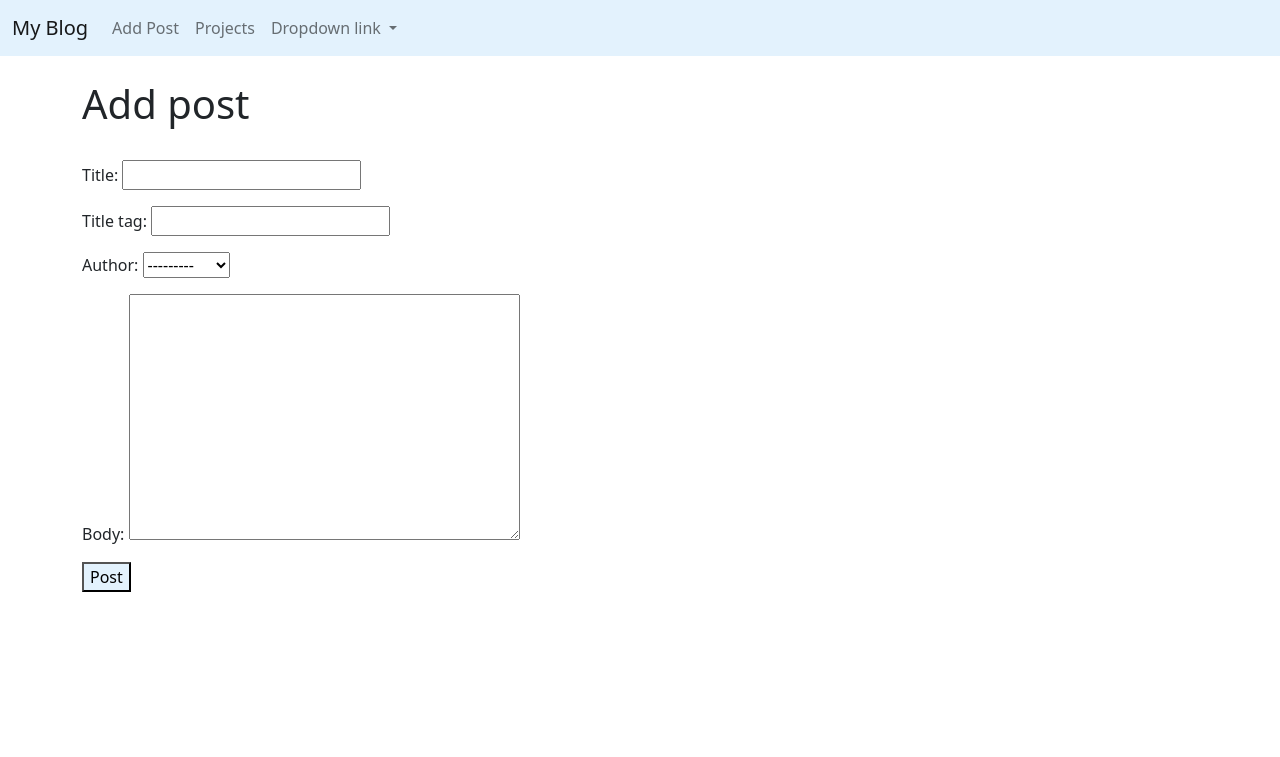
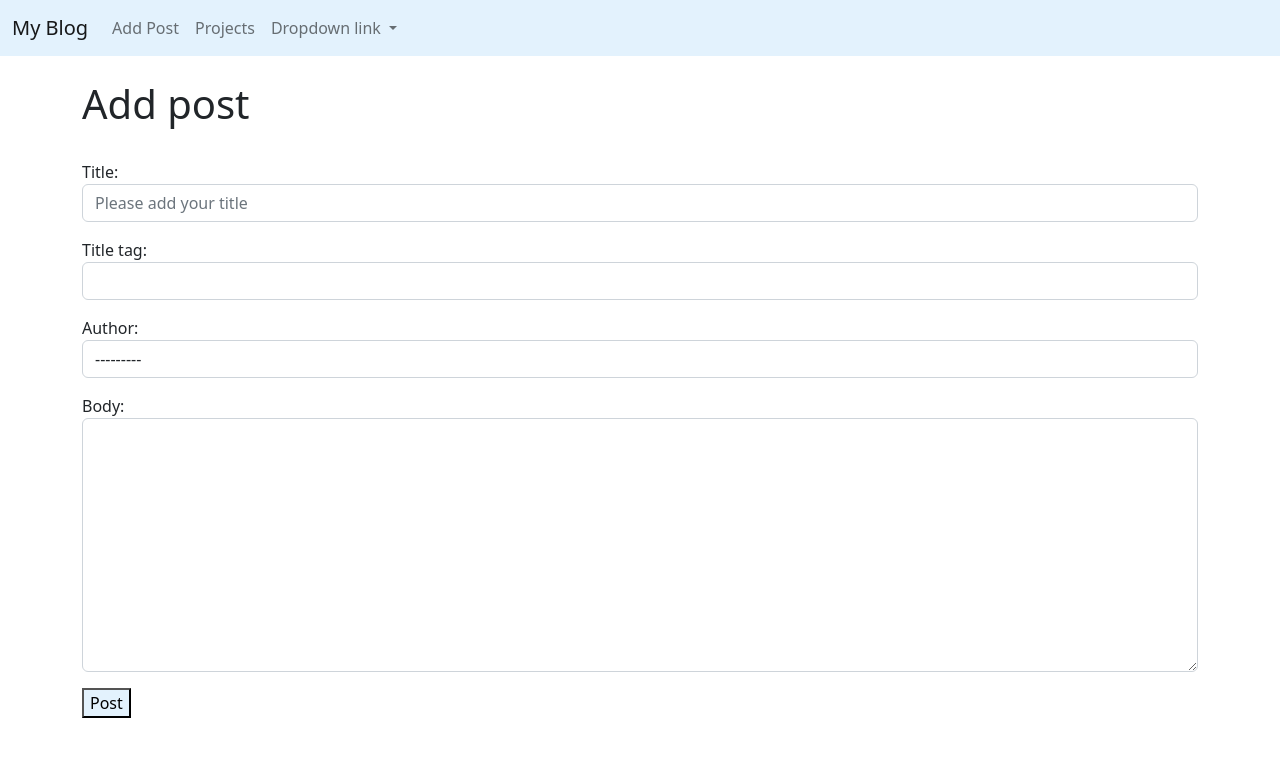
Before and after one commit to lbferrand/python_django, a Django app: page /add_post/ in a window 1280 px wide. Shown: the top 757 px of the page. Run offline with Django 4.2, Linux system fonts and the light colour scheme; data comes from the database, SQL or seed files in the repository; both versions use the stored data as it was after the commit.

Commit message:
Add style to the Add post page

```diff
--- /dev/null
+++ b/mysite/myblog/forms.py
@@ -0,0 +1,15 @@
+from django import forms
+from .models import Post
+
+
+class PostForm(forms.ModelForm):
+  class Meta:
+    model = Post
+    fields = ('title', 'title_tag', 'author', 'body')
+
+    widgets = {
+      'title': forms.TextInput(attrs={'class': 'form-control', 'placeholder': 'Please add your title'}),
+      'title_tag': forms.TextInput(attrs={'class': 'form-control'}),
+      'author': forms.Select(attrs={'class': 'form-control', 'placeholder': 'Please select author'}),
+      'body': forms.Textarea(attrs={'class': 'form-control'}),
+    }
--- a/mysite/myblog/templates/add_post.html
+++ b/mysite/myblog/templates/add_post.html
@@ -1,11 +1,12 @@
 {%extends 'base.html'%} {%block content%}
 
 <h1>Add post</h1>
-
-<form method="POST">
-  <br />
-  {% csrf_token %} {{ form.as_p }}
-  <button style="background-color: #e3f2fd">Post</button>
-</form>
+<div class="form-group">
+  <form method="POST">
+    <br />
+    {% csrf_token %} {{ form.as_p }}
+    <button style="background-color: #e3f2fd">Post</button>
+  </form>
+</div>
 
 {%endblock%}
--- a/mysite/myblog/templates/article_details.html
+++ b/mysite/myblog/templates/article_details.html
@@ -1,5 +1,4 @@
-{%extends 'base.html'%} {%block title%} {{post.title_tab }} {%endblock%} {%block
-content%}
+{%extends 'base.html'%} {%block content%}
 <h1>{{ post.title }}</h1>
 <small> By: {{ post.author.first_name }} {{ post.author.last_name }} </small
 ><br />
--- a/mysite/myblog/views.py
+++ b/mysite/myblog/views.py
@@ -1,6 +1,7 @@
 from django.shortcuts import render
 from django.views.generic import ListView, DetailView, CreateView
 from .models import Post
+from .forms import PostForm
 
 # Create your views here.
 # def home(request):
@@ -17,6 +18,7 @@ class ArticleDetailView(DetailView):
 
 class AddPostView(CreateView):
   model = Post
+  form_class = PostForm
   template_name = "add_post.html"
-  fields = '__all__'
+  #fields = '__all__'
   # fields = ('title', 'author', 'body')
```
Also changed, not shown: mysite/db.sqlite3.
